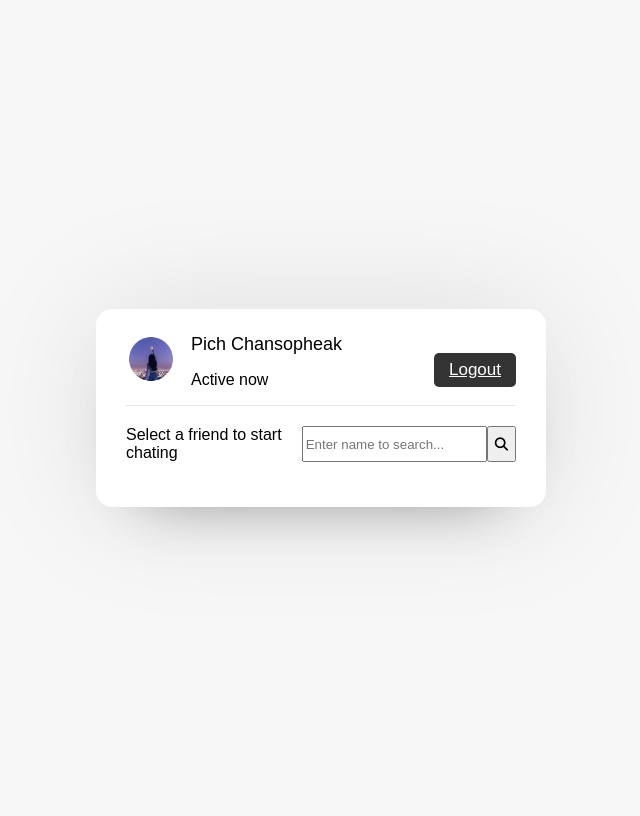
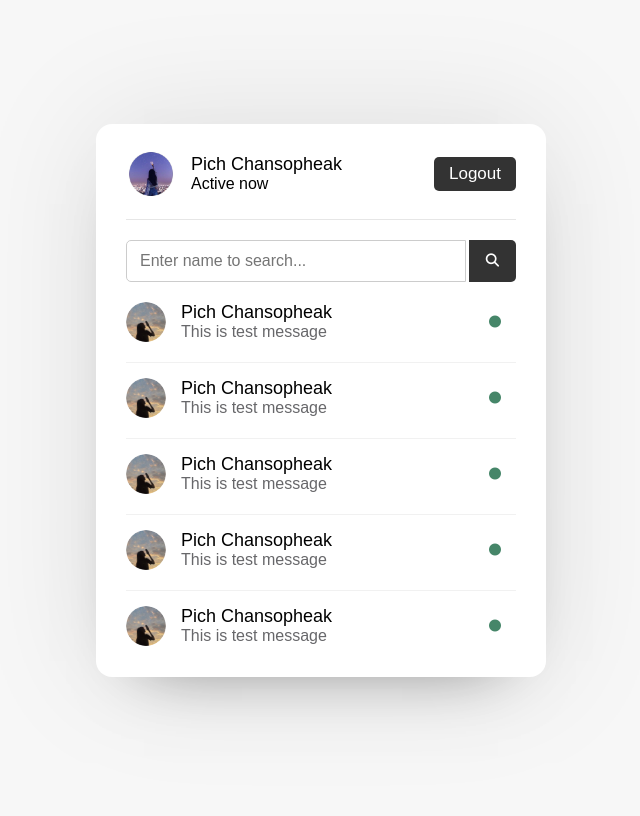
Before and after one commit to Pich-Chansopheak/Web_Web_Services, a PHP site: page /users.html in a window 1280 px wide. Shown: the whole page, without its empty margins (319-959 px from the left). After the commit the page ends 717 px from the top, so only its background shows below. Run offline with PHP 8.4, Linux system fonts and the light colour scheme; some libraries are stand-ins or nearby versions.

Commit message:
users css complete

```diff
--- a/css/style.css
+++ b/css/style.css
@@ -1,3 +1,9 @@
+*{
+    margin: 0px;
+    padding: 0px;
+    box-sizing: border-box;
+    text-decoration: none;
+}
 body {
     font-family: Arial, sans-serif;
     display: flex;
@@ -45,12 +51,11 @@ body {
 }
 
 .form form .name-details .field:first-child{
-    width: 45%;
-   padding-right: 20px;
+
+   padding-right: 10px;
 }
 .form form .name-details .field:last-child{
-    width: 50%;
-
+    padding-left: 10px;
 }
 .form form .field{
     display: flex;
@@ -74,6 +79,7 @@ body {
 }
 .form form .input input{
     height: 40px;
+    width: 100%;
     font-size: 16px;
     padding: 0px 0px 0px 10px;
     border: 1px solid #ccc;
@@ -107,24 +113,29 @@ body {
     padding: 25px 30px;
 }
 
-.users header{
+.users header,
+.users-list a{
     display: flex;
+    padding-bottom: 20px;
     align-items: center;
     justify-content: space-between;
     border-bottom: 1px solid #e6e6e6;
 }
-.users header .content{
+:is(.users,.users-list) .content{
     display: flex;
+    align-items: center;
 }
-.users header .details{
+:is(.users,.users-list) .details{
+    color: #000;
     margin-left: 15px;
 }
-.users header .details span{
+:is(.users,.users-list) span{
     font-size: 18px;
     font-weight: 500;
 }
 .users header .logout{
     background: #333;
+    text-decoration: none;
     color: #fff;
     font-size: 17px;
     padding: 7px 15px;
@@ -137,6 +148,63 @@ body {
 .users .search{
     margin: 20px 0;
     display: flex;
+    align-items: center;
+    position: relative;
+    justify-content: space-between;
+}
+.users .search .text{
+    font-size: 18px;
+}
+.users .search input{
+    position: absolute;
+    height: 42px;
+    width: calc( 100% - 50px);
+    border: 1px solid #ccc;
+    font-size: 16px;
+    padding: 0px 13px;
+    border-radius: 5px 0 0 5px;
+}
+.users .search button{
+    width: 47px;
+    height: 42px;
+    border: none;
+    outline: none;
+    color: #fff;
+    background: #333;
+    border-radius: 0 5px 5px 0;
+    cursor: pointer;
+}
+.users-list{
+    max-height: 350px;
+    overflow-y: auto;
+}
+.users-list::-webkit-scrollbar{
+    width: 0px;
+}
+.users-list a{
+    margin-bottom: 15px;
+    page-break-after: 10px;
+    padding-right: 15px;
+    border-bottom-color: #f1f1f1;
+}
+.users-list a:last-child{
+    border: none;
+    margin-bottom: 0px;
+}
+.users-list a .content img{
+    height: 40px;
+    width: 40px;
+}
+.users-list a .content p{
+    color: #67676a;
+}
+.users-list a .status-dot{
+    font-size: 12px;
+    color: #468669;
+}
+/* use this in php when user offline is offline */
+.users-list a .status-dot.offline{
+    color: #ccc;
 }
 
 /* chat Area css */
--- a/users.html
+++ b/users.html
@@ -23,9 +23,80 @@
             <div class="search">
                 <span class="text">Select a friend to start chating</span>
                 <input type="text" placeholder="Enter name to search...">
-                <button> <i class="fas fa-search"></i></button>
+                <button><i class="fas fa-search"></i></button>
             </div>
-
+            <div class="users-list">
+                <a href="#">
+                    <div class="content">
+                        <img src="img/2.jpg" alt="">
+                        <div class="details">
+                            <span>Pich Chansopheak</span>
+                            <p>This is test message</p>
+                        </div>
+                    </div>
+                    <div class="status-dot"><i class="fas fa-circle"></i></div>
+                </a>
+                <a href="#">
+                    <div class="content">
+                        <img src="img/2.jpg" alt="">
+                        <div class="details">
+                            <span>Pich Chansopheak</span>
+                            <p>This is test message</p>
+                        </div>
+                    </div>
+                    <div class="status-dot"><i class="fas fa-circle"></i></div>
+                </a>
+                <a href="#">
+                    <div class="content">
+                        <img src="img/2.jpg" alt="">
+                        <div class="details">
+                            <span>Pich Chansopheak</span>
+                            <p>This is test message</p>
+                        </div>
+                    </div>
+                    <div class="status-dot"><i class="fas fa-circle"></i></div>
+                </a>
+                <a href="#">
+                    <div class="content">
+                        <img src="img/2.jpg" alt="">
+                        <div class="details">
+                            <span>Pich Chansopheak</span>
+                            <p>This is test message</p>
+                        </div>
+                    </div>
+                    <div class="status-dot"><i class="fas fa-circle"></i></div>
+                </a>
+                <a href="#">
+                    <div class="content">
+                        <img src="img/2.jpg" alt="">
+                        <div class="details">
+                            <span>Pich Chansopheak</span>
+                            <p>This is test message</p>
+                        </div>
+                    </div>
+                    <div class="status-dot"><i class="fas fa-circle"></i></div>
+                </a>
+                <a href="#">
+                    <div class="content">
+                        <img src="img/2.jpg" alt="">
+                        <div class="details">
+                            <span>Pich Chansopheak</span>
+                            <p>This is test message</p>
+                        </div>
+                    </div>
+                    <div class="status-dot"><i class="fas fa-circle"></i></div>
+                </a>
+                <a href="#">
+                    <div class="content">
+                        <img src="img/2.jpg" alt="">
+                        <div class="details">
+                            <span>Pich Chansopheak</span>
+                            <p>This is test message</p>
+                        </div>
+                    </div>
+                    <div class="status-dot"><i class="fas fa-circle"></i></div>
+                </a>
+            </div>
         </section>
     </div>
 </body>
```
